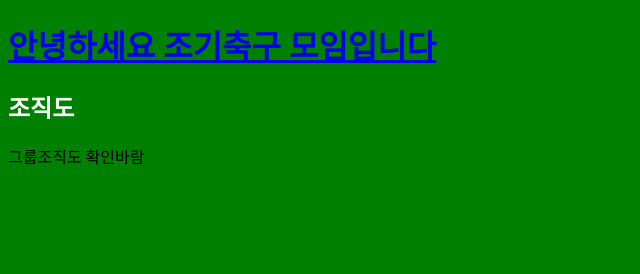
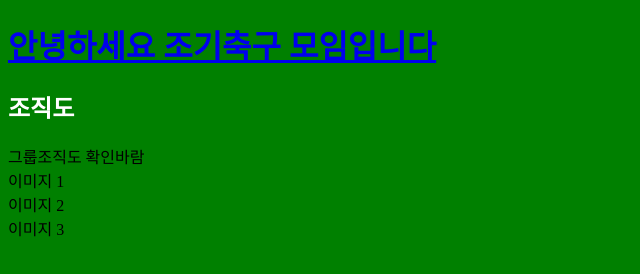
Before and after one commit to kimseungki94/FutsalTeam, a website: page view/group.html in a window 1280 px wide. Shown: the whole page, without its empty margins (0-640 px from the left). Drawn offline with Linux system fonts and the light colour scheme.

Commit message:
group design processing

```diff
--- a/view/group.html
+++ b/view/group.html
@@ -12,5 +12,11 @@
         <h1 id="title"><a href="/">안녕하세요 조기축구 모임입니다</a></h1>
 
             <h2>조직도</h2>그룹조직도 확인바람
+            <br>
+            이미지 1
+            <br>
+            이미지 2
+            <br>
+            이미지 3
         </body>
     </html>
```
